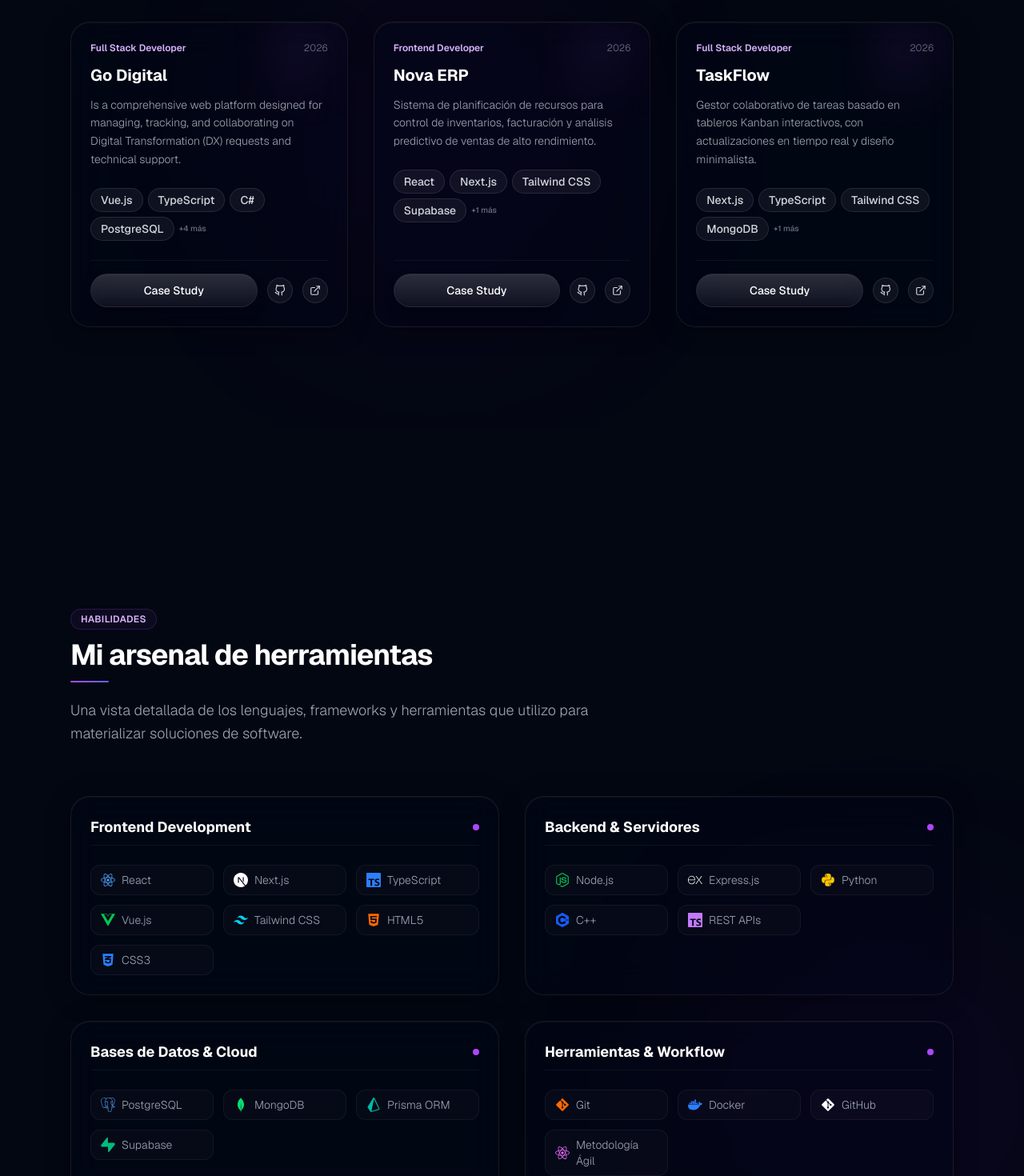
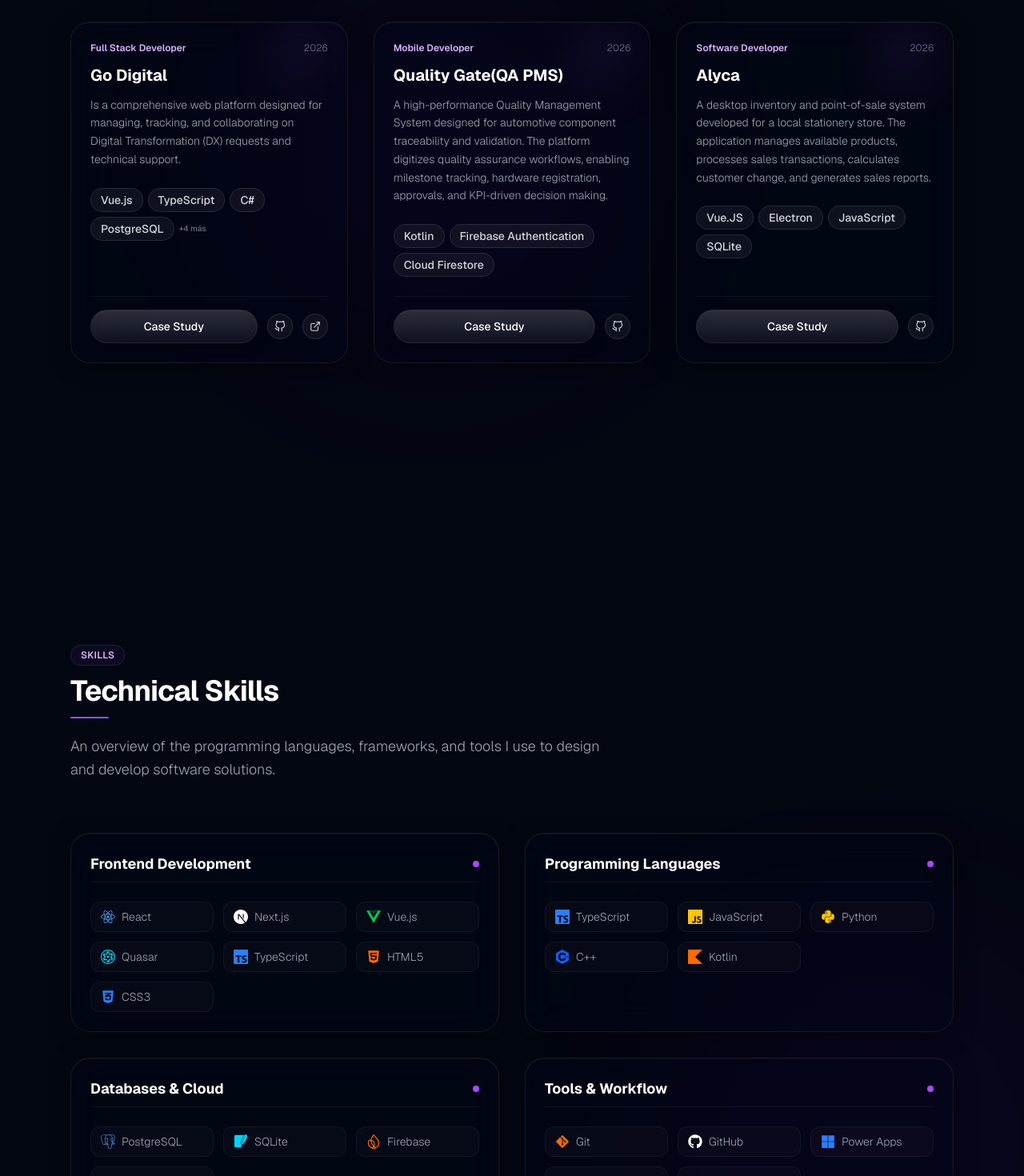
Before and after one commit to Junniora/Digital-Portfolio, a Next.js app: page / in a window 1280 px wide. Shown: the part 4400-5870 px from the top of the page at 80% size. Built offline with nearby package versions, Linux system fonts and the light colour scheme.

Commit message:
DOCS: Skills info updated

```diff
--- a/app/layout.tsx
+++ b/app/layout.tsx
@@ -16,7 +16,7 @@
 export const metadata: Metadata = {
   title: "Ángel Álvarez | Software Engineer",
   description:
-    "Portfolio de Ángel Álvarez, estudiante de Ingeniería en Tecnologías de Software especializado en desarrollo Full Stack y transformación digital.",
+    "Portfolio de Ángel Álvarez, estudiante de Ingeniería en Tecnologías de Software especializado en desarrollo web y transformación digital.",
 };
 
 export default function RootLayout({
--- a/app/projects/[slug]/page.tsx
+++ b/app/projects/[slug]/page.tsx
@@ -34,18 +34,21 @@
         <div className="mb-10">
           <Button href="/" variant="outline" className="gap-2">
             <FiArrowLeft />
-            <span>Volver al inicio</span>
+            <span>Back to Home </span>
           </Button>
         </div>
 
         {/* Encabezado del Proyecto */}
         <div className="max-w-3xl mb-12">
           <div className="flex flex-wrap gap-2 mb-4">
-            <Tag variant="cyan">Proyecto Dinámico</Tag>
-            <Tag variant="purple">App Router</Tag>
+            {/* <Tag variant="cyan">Proyecto Dinámico</Tag> */}
+             {/*<Tag variant="purple">App Router</Tag> */}
           </div>
+
           <h1 className="text-4xl md:text-6xl font-extrabold tracking-tight text-white mb-4">
-            {project.title}
+            <span className="bg-clip-text text-transparent bg-gradient-to-r from-blue-400 to-purple-400">
+              {project.title}
+            </span>
           </h1>
           <p className="text-lg md:text-xl text-gray-400 font-light">
             {project.description}
--- a/components/Navbar.tsx
+++ b/components/Navbar.tsx
@@ -8,7 +8,7 @@
         <nav className="h-16 flex items-center justify-between">
           {/* Logo / Nombre */}
           <a
-            href="#"
+            href="/"
             className="font-bold text-lg tracking-tight text-white hover:text-purple-400 transition-colors duration-300"
           >
             Ángel Álvarez
@@ -17,17 +17,17 @@
           {/* Links de Navegación (Desktop) */}
           <ul className="hidden md:flex items-center gap-8 text-sm font-medium text-gray-400">
             <li>
-              <a href="#about" className="hover:text-white transition-colors duration-300">
+              <a href="/#about" className="hover:text-white transition-colors duration-300">
                 About me
               </a>
             </li>
             <li>
-              <a href="#experience" className="hover:text-white transition-colors duration-300">
+              <a href="/#experience" className="hover:text-white transition-colors duration-300">
                 Experience
               </a>
             </li>
             <li>
-              <a href="#projects" className="hover:text-white transition-colors duration-300">
+              <a href="/#projects" className="hover:text-white transition-colors duration-300">
                 Projects
               </a>
             </li>
--- a/components/Skills.tsx
+++ b/components/Skills.tsx
@@ -5,12 +5,12 @@
 import SectionTitle from "./ui/SectionTitle";
 import Card from "./ui/Card";
 import {
-  FaReact, FaNodeJs, FaGitAlt, FaHtml5, FaCss3Alt, FaPython
+  FaReact, FaNodeJs, FaGitAlt, FaHtml5, FaCss3Alt, FaPython, FaJs, FaChartBar, FaGithub, FaMicrosoft
 } from "react-icons/fa";
 import {
   SiNextdotjs, SiTypescript, SiTailwindcss, SiPostgresql,
   SiMongodb, SiPrisma, SiSupabase, SiDocker, SiCplusplus,
-  SiExpress, SiVuedotjs
+  SiExpress, SiVuedotjs, SiQuasar, SiFirebase, SiSqlite, SiJavascript, SiKotlin, SiArduino,
 } from "react-icons/si";
 
 interface SkillItem {
@@ -30,39 +30,43 @@
       skills: [
         { name: "React", icon: <FaReact className="text-blue-400 text-lg" /> },
         { name: "Next.js", icon: <SiNextdotjs className="text-white text-lg" /> },
+        { name: "Vue.js", icon: <SiVuedotjs className="text-green-500 text-lg" /> },
+        { name: "Quasar", icon: <SiQuasar className="text-cyan-400 text-lg" /> },
         { name: "TypeScript", icon: <SiTypescript className="text-blue-500 text-lg" /> },
-        { name: "Vue.js", icon: <SiVuedotjs className="text-green-500 text-lg" /> },
-        { name: "Tailwind CSS", icon: <SiTailwindcss className="text-cyan-400 text-lg" /> },
         { name: "HTML5", icon: <FaHtml5 className="text-orange-500 text-lg" /> },
         { name: "CSS3", icon: <FaCss3Alt className="text-blue-500 text-lg" /> }
       ]
     },
+
     {
-      title: "Backend & Servidores",
+      title: "Programming Languages",
       skills: [
-        { name: "Node.js", icon: <FaNodeJs className="text-green-500 text-lg" /> },
-        { name: "Express.js", icon: <SiExpress className="text-white text-lg" /> },
+        { name: "TypeScript", icon: <SiTypescript className="text-blue-500 text-lg" /> },
+        { name: "JavaScript", icon: <SiJavascript className="text-yellow-400 text-lg" /> },
         { name: "Python", icon: <FaPython className="text-yellow-400 text-lg" /> },
         { name: "C++", icon: <SiCplusplus className="text-blue-600 text-lg" /> },
-        { name: "REST APIs", icon: <SiTypescript className="text-purple-400 text-lg" /> }
+        { name: "Kotlin", icon: <SiKotlin className="text-orange-500 text-lg" /> }
       ]
     },
+
     {
-      title: "Bases de Datos & Cloud",
+      title: "Databases & Cloud",
       skills: [
         { name: "PostgreSQL", icon: <SiPostgresql className="text-blue-400 text-lg" /> },
-        { name: "MongoDB", icon: <SiMongodb className="text-green-400 text-lg" /> },
-        { name: "Prisma ORM", icon: <SiPrisma className="text-teal-500 text-lg" /> },
-        { name: "Supabase", icon: <SiSupabase className="text-emerald-500 text-lg" /> }
+        { name: "SQLite", icon: <SiSqlite className="text-cyan-400 text-lg" /> },
+        { name: "Firebase", icon: <SiFirebase className="text-orange-500 text-lg" /> },
+        { name: "SharePoint Lists", icon: <FaMicrosoft className="text-green-500 text-lg" /> }
       ]
     },
+
     {
-      title: "Herramientas & Workflow",
+      title: "Tools & Workflow",
       skills: [
         { name: "Git", icon: <FaGitAlt className="text-orange-500 text-lg" /> },
-        { name: "Docker", icon: <SiDocker className="text-blue-500 text-lg" /> },
-        { name: "GitHub", icon: <FaGitAlt className="text-white text-lg" /> },
-        { name: "Metodología Ágil", icon: <FaReact className="text-fuchsia-400 text-lg" /> }
+        { name: "GitHub", icon: <FaGithub className="text-white text-lg" /> },
+        { name: "Power Apps", icon: <FaMicrosoft className="text-blue-500 text-lg" /> },
+        { name: "Domo", icon: <FaChartBar className="text-indigo-500 text-lg" /> },
+        { name: "Arduino IDE", icon: <SiArduino className="text-cyan-500 text-lg" /> }
       ]
     }
   ];
@@ -92,9 +96,9 @@
 
       <Container>
         <SectionTitle
-          badge="Habilidades"
-          title="Mi arsenal de herramientas"
-          subtitle="Una vista detallada de los lenguajes, frameworks y herramientas que utilizo para materializar soluciones de software."
+          badge="Skills"
+          title="Technical Skills"
+          subtitle="An overview of the programming languages, frameworks, and tools I use to design and develop software solutions."
         />
 
         <motion.div
--- a/data/projects.ts
+++ b/data/projects.ts
@@ -20,37 +20,38 @@
     link: "https://example.com"
   },
   {
-    slug: "nova-erp",
-    title: "Nova ERP",
-    role: "Frontend Developer",
+    slug: "quality-gate",
+    title: "Quality Gate(QA PMS)",
+    role: "Mobile Developer",
     date: "2026",
-    problem: "Test",
-    solution: "Test",
-    architecture: "Test",
-    description: "Sistema de planificación de recursos para control de inventarios, facturación y análisis predictivo de ventas de alto rendimiento.",
-    technologies: ["React", "Next.js", "Tailwind CSS", "Supabase", "Prisma"],
+    problem: "The quality validation process relied heavily on spreadsheets and paper-based documentation, making traceability, milestone verification, and production approval workflows inefficient and difficult to monitor.",
+    solution: "Developed a digital quality management platform that centralizes component registration, validation milestones, evidence tracking, and approval workflows. The system provides role-based access, automated processes, and analytical dashboards to improve operational visibility.",
+    architecture: "Built using an MVVM architecture with Jetpack Compose for the user interface, StateFlow for reactive state management, Firebase services for authentication and cloud data management, and Kotlin Coroutines for optimized asynchronous operations.",
+    description: "A high-performance Quality Management System designed for automotive component traceability and validation. The platform digitizes quality assurance workflows, enabling milestone tracking, hardware registration, approvals, and KPI-driven decision making.",
+    technologies: ["Kotlin", "Firebase Authentication", "Cloud Firestore"],
     results: [
-      "Diseño de Dashboard interactivo con gráficos en tiempo real",
-      "Sincronización multi-sucursal de stock en milisegundos",
-      "Facturación electrónica integrada mediante API de terceros"
+      "Digitized the quality validation workflow, replacing manual spreadsheet-based processes.",
+      "Created KPI dashboards for operational monitoring and management decision-making.",
+      "Implemented role-based navigation for Supervisors, Reviewers, and Approvers."
     ],
-    github: "https://github.com",
-    link: "https://example.com"
+    github: "https://github.com/Junniora/QualityGateV1",
   },
   {
-    slug: "taskflow",
-    title: "TaskFlow",
-    role: "Full Stack Developer",
+    slug: "alyca",
+    title: "Alyca",
+    role: "Software Developer",
     date: "2026",
-    description: "Gestor colaborativo de tareas basado en tableros Kanban interactivos, con actualizaciones en tiempo real y diseño minimalista.",
-    technologies: ["Next.js", "TypeScript", "Tailwind CSS", "MongoDB", "Framer Motion"],
+    problem: "The client required a desktop application to manage inventory and sales transactions for a local stationery store, which was previously handled manually.",
+    solution: "Developed a desktop application that integrates inventory management, a point-of-sale workflow, automatic change calculation, and sales reporting. The system provides a centralized platform to improve operational efficiency and reduce manual errors.",
+    architecture: "Built as a desktop application using Electron with a Vue.js frontend and SQLite as the local database solution for persistent inventory and transaction management.",
+    description: "A desktop inventory and point-of-sale system developed for a local stationery store. The application manages available products, processes sales transactions, calculates customer change, and generates sales reports.",
+    technologies: ["Vue.JS", "Electron", "JavaScript", "SQLite"],
     results: [
-      "Colaboración simultánea entre equipos usando sockets",
-      "Interfaz Drag & Drop fluida con Framer Motion",
-      "Carga inicial optimizada de la app de menos de 1.2 segundos"
+      "Created a complete inventory management system for a local business.",
+      "Implemented a point-of-sale workflow with automatic customer change calculation.",
+      "Developed sales reports to monitor business transactions."
     ],
-    github: "https://github.com",
-    link: "https://example.com"
+    github: "https://github.com/Junniora/Alyca-Papeler-a",
   },
 
 ];
```
